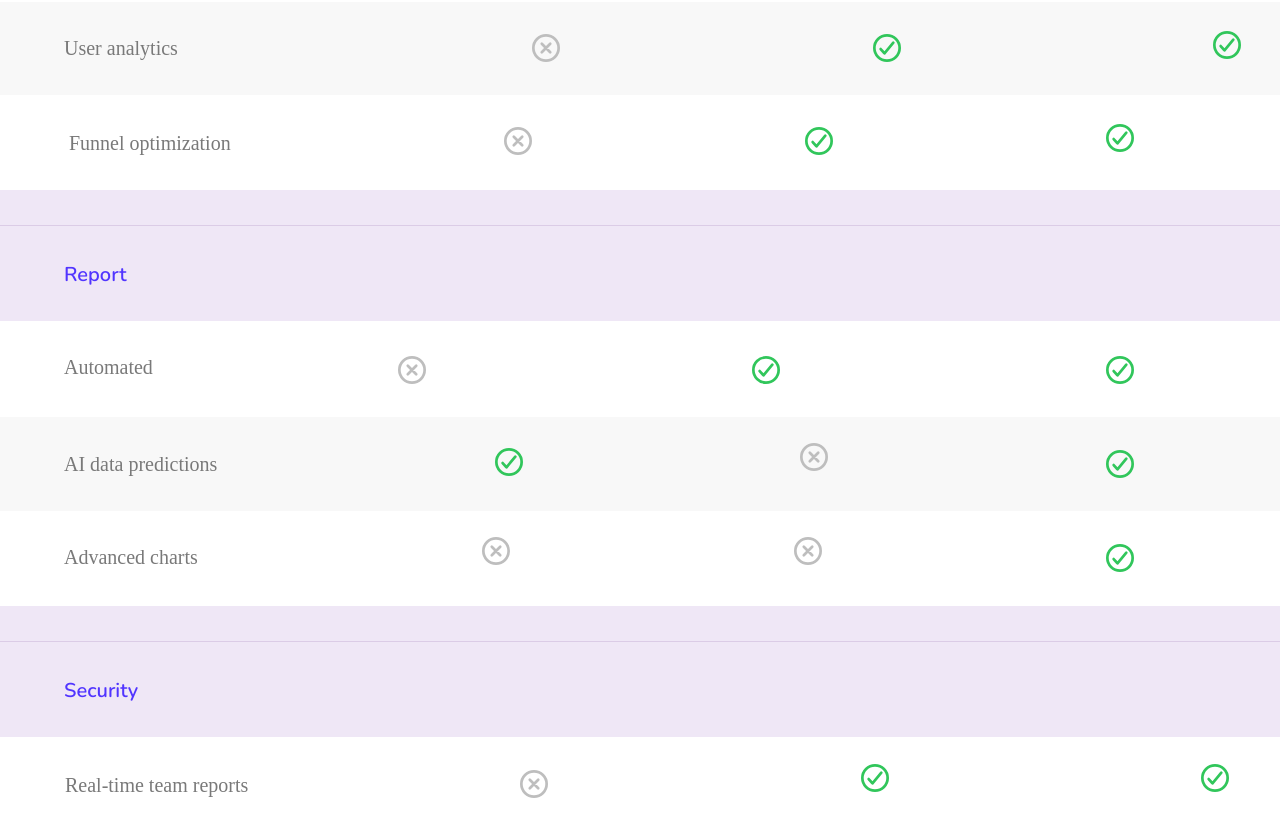
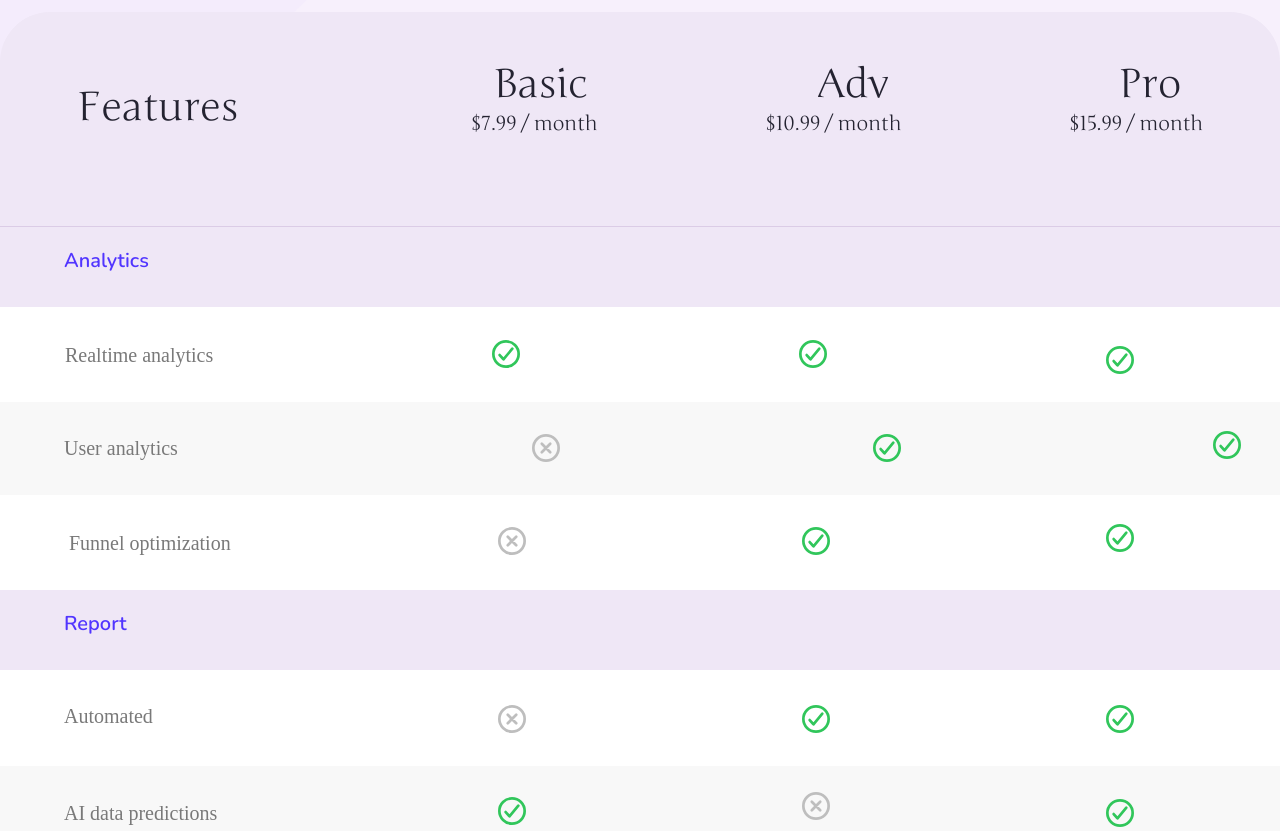
Before and after one commit to rishabh-17/contextify-ai, a React (Vite) app in the folder client/: page /pricing in a window 1280 px wide. Shown: the part 1966-2797 px from the top of the page. Built offline with nearby package versions, Linux system fonts and the light colour scheme; a web font is replaced by a local one.

Commit message:
Pricing Page Ui Done

```diff
--- a/client/src/pages/Pricing/index.jsx
+++ b/client/src/pages/Pricing/index.jsx
@@ -8,7 +8,10 @@ export default function PricingPage() {
     <>
       <Helmet>
         <title>Contextify</title>
-        <meta name="description" content="Web site created using create-react-app" />
+        <meta
+          name="description"
+          content="Web site created using create-react-app"
+        />
       </Helmet>
       <div className="flex flex-col items-center w-full gap-[249px] py-7 md:gap-[186px] sm:gap-[124px] sm:py-5 bg-gray-100">
         <Header className="w-[86%] md:w-full mt-1 md:p-5" />
@@ -27,14 +30,18 @@ export default function PricingPage() {
                 interdum ullamcorper sed pharetra sene.
               </>
             </Text>
-            <div className="self-stretch h-[2561px] md:h-auto mt-[39px] relative">
-              <div className="flex md:flex-col w-[67%]">
+            <div className="self-stretch h-[auto] md:h-auto mt-[39px] relative">
+              <div className="flex z-[1] mb-[45%] md:flex-col w-[67%]">
                 <div className="flex flex-col items-start md:p-5 flex-1">
                   <div className="w-[83%] md:w-full ml-[19px] md:ml-0 z-[1]">
                     <div className="p-[34px] sm:p-5 bg-deep_purple-100 rounded-[30px]">
                       <div className="flex flex-col items-center mt-5 mb-[50px] gap-[35px]">
                         <div className="flex self-stretch justify-between items-center pr-3 gap-5">
-                          <Text size="18xl" as="p" className="self-start !text-gray-900">
+                          <Text
+                            size="18xl"
+                            as="p"
+                            className="self-start !text-gray-900"
+                          >
                             Basic
                           </Text>
                           <Button
@@ -47,9 +54,17 @@ export default function PricingPage() {
                         </div>
                         <div className="flex flex-col self-stretch gap-[42px]">
                           <div className="flex flex-col items-center gap-[18px] p-4 border-blue_gray-100_02 border-t-[0.5px] border-solid">
-                            <Heading size="9xl" as="h1" className="!text-gray-900 !font-nunito">
-                              <span className="text-gray-900 font-junge font-normal">$7.99</span>
-                              <span className="text-gray-900 font-junge text-xl font-normal">&nbsp;/ month</span>
+                            <Heading
+                              size="9xl"
+                              as="h1"
+                              className="!text-gray-900 !font-nunito"
+                            >
+                              <span className="text-gray-900 font-junge font-normal">
+                                $7.99
+                              </span>
+                              <span className="text-gray-900 font-junge text-xl font-normal">
+                                &nbsp;/ month
+                              </span>
                             </Heading>
                             <Button
                               color="yellow_100_01"
@@ -72,7 +87,9 @@ export default function PricingPage() {
                                   <br />
                                 </>
                               </span>
-                              <span className="text-gray-900 font-junge text-xl">Unlimited</span>
+                              <span className="text-gray-900 font-junge text-xl">
+                                Unlimited
+                              </span>
                               <span className="text-gray-600_03 font-junge text-xl">
                                 <>
                                   &nbsp;feedback
@@ -120,18 +137,34 @@ export default function PricingPage() {
                   <div className="w-[91%] md:w-full p-[34px] sm:p-5 bg-purple-900 rounded-[30px]">
                     <div className="flex flex-col items-center mt-5 mb-2.5 gap-[35px]">
                       <div className="flex self-stretch justify-between items-center pr-[5px] gap-5">
-                        <Text size="18xl" as="p" className="self-start !text-white-A700">
+                        <Text
+                          size="18xl"
+                          as="p"
+                          className="self-start !text-white-A700"
+                        >
                           Advanced
                         </Text>
-                        <Button color="deep_purple_50" size="7xl" className="sm:px-5 min-w-[108px] rounded-[27px]">
+                        <Button
+                          color="deep_purple_50"
+                          size="7xl"
+                          className="sm:px-5 min-w-[108px] rounded-[27px]"
+                        >
                           Popular
                         </Button>
                       </div>
                       <div className="flex flex-col self-stretch gap-[42px]">
                         <div className="flex flex-col items-center gap-[18px] p-4 border-deep_purple-A200_02 border-t-[0.5px] border-solid">
-                          <Heading size="9xl" as="h2" className="!text-white-A700 !font-nunito">
-                            <span className="text-white-A700 font-junge font-normal">$10.99</span>
-                            <span className="text-white-A700 font-junge text-xl font-normal">&nbsp;/ month</span>
+                          <Heading
+                            size="9xl"
+                            as="h2"
+                            className="!text-white-A700 !font-nunito"
+                          >
+                            <span className="text-white-A700 font-junge font-normal">
+                              $10.99
+                            </span>
+                            <span className="text-white-A700 font-junge text-xl font-normal">
+                              &nbsp;/ month
+                            </span>
                           </Heading>
                           <Button
                             color="deep_purple_A200_02"
@@ -154,7 +187,9 @@ export default function PricingPage() {
                                 <br />
                               </>
                             </span>
-                            <span className="text-white-A700 text-xl font-bold">Unlimited</span>
+                            <span className="text-white-A700 text-xl font-bold">
+                              Unlimited
+                            </span>
                             <span className="text-white-A700 text-xl">
                               <>
                                 &nbsp;feedback
@@ -203,23 +238,21 @@ export default function PricingPage() {
                   </div>
                 </div>
               </div>
-              <Text
-                size="14xl"
-                as="p"
-                className="left-[8%] top-[45%] m-auto !text-purple-900 !font-inter capitalize absolute"
-              >
-                Contextify
-              </Text>
+
               <Img
                 src="images/img_group_1000003855.png"
                 alt="image_one"
                 className="h-[1308px] w-[27%] bottom-[1%] right-[0.00px] m-auto object-cover absolute"
               />
-              <div className="w-full bottom-[0.00px] right-0 left-0 m-auto md:p-5 bg-deep_purple-50_01 absolute max-w-[1400px] rounded-[50px]">
+              <div className="w-full  bottom-[0.00px] right-0 left-0 m-auto md:p-5 bg-deep_purple-50_01 absolute max-w-[1400px] rounded-[50px]">
                 <div className="my-12">
                   <div className="flex flex-col items-center gap-[52px] sm:gap-[26px]">
                     <div className="flex md:flex-col justify-between items-center w-[88%] md:w-full gap-5">
-                      <Text size="18xl" as="p" className="self-end mb-[7px] !text-gray-900">
+                      <Text
+                        size="18xl"
+                        as="p"
+                        className="self-end mb-[7px] !text-gray-900"
+                      >
                         Features
                       </Text>
                       <div className="flex flex-col items-center w-[65%] md:w-full gap-0.5">
@@ -248,9 +281,14 @@ export default function PricingPage() {
                       </div>
                     </div>
                     <div className="flex flex-col self-stretch items-end pt-9 gap-[50px] sm:pt-5">
-                      <div className="flex flex-col self-stretch gap-[35px]">
+                      <div className="flex flex-col self-stretch gap-[20px]">
+                        <div className="w-[1398px] h-px bg-deep_purple-100" />
                         <div className="flex flex-col items-start gap-8 flex-1">
-                          <Heading size="3xl" as="h3" className="ml-16 md:ml-0 !text-deep_purple-A400 !font-nunito">
+                          <Heading
+                            size="3xl"
+                            as="h3"
+                            className="ml-16 md:ml-0 !text-deep_purple-A400 !font-nunito"
+                          >
                             Analytics
                           </Heading>
                           <div className="self-stretch">
@@ -262,7 +300,11 @@ export default function PricingPage() {
                               >
                                 Realtime analytics
                               </Text>
-                              <Img src="images/img_tick.svg" alt="realtime" className="h-[28px] w-[28px]" />
+                              <Img
+                                src="images/img_tick.svg"
+                                alt="realtime"
+                                className="h-[28px] w-[28px]"
+                              />
                               <Img
                                 src="images/img_tick.svg"
                                 alt="realtime"
@@ -306,8 +348,16 @@ export default function PricingPage() {
                               >
                                 Funnel optimization
                               </Text>
-                              <Img src="images/img_close.svg" alt="image" className="h-[28px] w-[28px] mt-[3px]" />
-                              <Img src="images/img_tick.svg" alt="image_one" className="h-[28px] w-[28px] mt-[3px]" />
+                              <Img
+                                src="images/img_close.svg"
+                                alt="image"
+                                className="h-[28px] w-[28px] ml-[-8px] mt-[3px]"
+                              />
+                              <Img
+                                src="images/img_tick.svg"
+                                alt="image_one"
+                                className="h-[28px] w-[28px] mt-[3px]"
+                              />
                               <Img
                                 src="images/img_tick.svg"
                                 alt="image_two"
@@ -316,9 +366,13 @@ export default function PricingPage() {
                             </div>
                           </div>
                         </div>
-                        <div className="w-[1398px] h-px bg-deep_purple-100" />
+
                         <div className="flex flex-col items-start gap-8 flex-1">
-                          <Heading size="3xl" as="h4" className="ml-16 md:ml-0 !text-deep_purple-A400 !font-nunito">
+                          <Heading
+                            size="3xl"
+                            as="h4"
+                            className="ml-16 md:ml-0 !text-deep_purple-A400 !font-nunito"
+                          >
                             Report
                           </Heading>
                           <div className="self-stretch">
@@ -331,9 +385,21 @@ export default function PricingPage() {
                                 Automated{" "}
                               </Text>
                               <div className="flex justify-between items-end w-[60%] md:w-full mb-1.5 mr-[119px] gap-5 md:mr-0">
-                                <Img src="images/img_close.svg" alt="close_one" className="h-[28px] w-[28px] mt-2" />
-                                <Img src="images/img_tick.svg" alt="tick_one" className="h-[28px] w-[28px]" />
-                                <Img src="images/img_tick.svg" alt="tick_three" className="h-[28px] w-[28px]" />
+                                <Img
+                                  src="images/img_close.svg"
+                                  alt="close_one"
+                                  className="h-[28px] w-[28px] ml-[100px] mt-2"
+                                />
+                                <Img
+                                  src="images/img_tick.svg"
+                                  alt="tick_one"
+                                  className="h-[28px] w-[28px] "
+                                />
+                                <Img
+                                  src="images/img_tick.svg"
+                                  alt="tick_three"
+                                  className="h-[28px] w-[28px]"
+                                />
                               </div>
                             </div>
                             <div className="flex justify-between items-start gap-5 p-[26px] sm:p-5 bg-gray-50_01 flex-wrap">
@@ -344,8 +410,16 @@ export default function PricingPage() {
                               >
                                 AI data predictions
                               </Text>
-                              <Img src="images/img_tick.svg" alt="tick_five" className="h-[28px] w-[28px] mt-[5px]" />
-                              <Img src="images/img_close.svg" alt="close_three" className="h-[28px] w-[28px]" />
+                              <Img
+                                src="images/img_tick.svg"
+                                alt="tick_five"
+                                className="h-[28px] w-[28px] ml-[5px] mt-[5px]"
+                              />
+                              <Img
+                                src="images/img_close.svg"
+                                alt="close_three"
+                                className="h-[28px] w-[28px]"
+                              />
                               <Img
                                 src="images/img_tick.svg"
                                 alt="tick_seven"
@@ -360,8 +434,16 @@ export default function PricingPage() {
                               >
                                 Advanced charts
                               </Text>
-                              <Img src="images/img_close.svg" alt="close_five" className="h-[28px] w-[28px]" />
-                              <Img src="images/img_close.svg" alt="close_seven" className="h-[28px] w-[28px]" />
+                              <Img
+                                src="images/img_close.svg"
+                                alt="close_five"
+                                className="h-[28px] w-[28px] ml-[25px]"
+                              />
+                              <Img
+                                src="images/img_close.svg"
+                                alt="close_seven"
+                                className="h-[28px] w-[28px]"
+                              />
                               <Img
                                 src="images/img_tick.svg"
                                 alt="tick_nine"
@@ -370,9 +452,13 @@ export default function PricingPage() {
                             </div>
                           </div>
                         </div>
-                        <div className="w-[1398px] h-px bg-deep_purple-100" />
+
                         <div className="flex flex-col items-start gap-8 flex-1">
-                          <Heading size="3xl" as="h5" className="ml-16 md:ml-0 !text-deep_purple-A400 !font-nunito">
+                          <Heading
+                            size="3xl"
+                            as="h5"
+                            className="ml-16 md:ml-0 !text-deep_purple-A400 !font-nunito"
+                          >
                             Security
                           </Heading>
                           <div className="self-stretch">
@@ -387,7 +473,7 @@ export default function PricingPage() {
                               <Img
                                 src="images/img_close.svg"
                                 alt="close_one"
-                                className="h-[28px] w-[28px] md:w-full mt-1.5 ml-[272px] md:ml-0"
+                                className="h-[28px] w-[28px] md:w-full mt-1.5 ml-[278px] md:ml-0"
                               />
                               <Img
                                 src="images/img_tick.svg"
@@ -408,8 +494,16 @@ export default function PricingPage() {
                               >
                                 Easy-to-share results
                               </Text>
-                              <Img src="images/img_tick.svg" alt="tick_five" className="h-[28px] w-[28px] mt-1" />
-                              <Img src="images/img_tick.svg" alt="tick_seven" className="h-[28px] w-[28px]" />
+                              <Img
+                                src="images/img_tick.svg"
+                                alt="tick_five"
+                                className="h-[28px] w-[28px] ml-[-12px] mt-1"
+                              />
+                              <Img
+                                src="images/img_tick.svg"
+                                alt="tick_seven"
+                                className="h-[28px] w-[28px]"
+                              />
                               <Img
                                 src="images/img_tick.svg"
                                 alt="tick_nine"
@@ -424,8 +518,16 @@ export default function PricingPage() {
                               >
                                 Team goal setting
                               </Text>
-                              <Img src="images/img_close.svg" alt="close_three" className="h-[28px] w-[28px] mt-1" />
-                              <Img src="images/img_tick.svg" alt="tick_eleven" className="h-[28px] w-[28px]" />
+                              <Img
+                                src="images/img_close.svg"
+                                alt="close_three"
+                                className="h-[28px] w-[28px] ml-[23px] mt-1"
+                              />
+                              <Img
+                                src="images/img_tick.svg"
+                                alt="tick_eleven"
+                                className="h-[28px] w-[28px]"
+                              />
                               <Img
                                 src="images/img_tick.svg"
                                 alt="tick_thirteen"
@@ -444,7 +546,10 @@ export default function PricingPage() {
                         >
                           Get Started
                         </Button>
-                        <Button size="11xl" className="sm:px-5 font-nunito font-bold min-w-[200px] rounded-[37px]">
+                        <Button
+                          size="11xl"
+                          className="sm:px-5 font-nunito font-bold min-w-[200px] rounded-[37px]"
+                        >
                           Get Started
                         </Button>
                         <Button
@@ -467,19 +572,20 @@ export default function PricingPage() {
                       <Text size="18xl" as="p" className="!text-gray-900">
                         Pro
                       </Text>
-                      <Button
-                        color="deep_purple_50"
-                        size="8xl"
-                        className="sm:px-5 font-nunito font-bold min-w-[108px] rounded-[28px]"
-                      >
-                        Popular
-                      </Button>
                     </div>
                     <div className="flex flex-col self-stretch gap-[42px]">
                       <div className="flex flex-col items-center gap-[18px] p-4 border-blue_gray-100_02 border-t-[0.5px] border-solid">
-                        <Heading size="9xl" as="h6" className="!text-gray-900 !font-nunito">
-                          <span className="text-gray-900 font-junge font-normal">$15.99</span>
-                          <span className="text-gray-900 font-junge text-xl font-normal">&nbsp;/ month</span>
+                        <Heading
+                          size="9xl"
+                          as="h6"
+                          className="!text-gray-900 !font-nunito"
+                        >
+                          <span className="text-gray-900 font-junge font-normal">
+                            $15.99
+                          </span>
+                          <span className="text-gray-900 font-junge text-xl font-normal">
+                            &nbsp;/ month
+                          </span>
                         </Heading>
                         <Button
                           color="yellow_100_01"
@@ -502,7 +608,9 @@ export default function PricingPage() {
                               <br />
                             </>
                           </span>
-                          <span className="text-deep_purple-A400 text-xl font-bold">Unlimited</span>
+                          <span className="text-deep_purple-A400 text-xl font-bold">
+                            Unlimited
+                          </span>
                           <span className="text-gray-600_03 text-xl">
                             <>
                               &nbsp;feedback
@@ -577,7 +685,11 @@ export default function PricingPage() {
                         </Text>
                       </div>
                       <div className="flex items-center gap-2">
-                        <Img src="images/img_frame_24x24.svg" alt="image_four" className="h-[24px] w-[24px]" />
+                        <Img
+                          src="images/img_frame_24x24.svg"
+                          alt="image_four"
+                          className="h-[24px] w-[24px]"
+                        />
                         <Text as="p" className="self-start capitalize">
                           +1 234 456 678 89
                         </Text>
@@ -641,11 +753,17 @@ export default function PricingPage() {
                   </Text>
                   <div className="self-stretch">
                     <div className="flex justify-between items-start gap-5 p-2.5 border-gray-300 border-2 border-solid bg-white-A700 rounded-[40px]">
-                      <Text as="p" className="mt-[18px] ml-[13px] md:ml-0 !text-gray-500_05">
+                      <Text
+                        as="p"
+                        className="mt-[18px] ml-[13px] md:ml-0 !text-gray-500_05"
+                      >
                         Your email{" "}
                       </Text>
                       <div className="flex">
-                        <Button size="9xl" className="sm:px-5 capitalize min-w-[160px] rounded-[30px]">
+                        <Button
+                          size="9xl"
+                          className="sm:px-5 capitalize min-w-[160px] rounded-[30px]"
+                        >
                           Subscribe
                         </Button>
                       </div>
@@ -653,8 +771,11 @@ export default function PricingPage() {
                   </div>
                 </div>
               </div>
+              <div className="w-[1050px] mt-2 ml-[8%] h-px bg-deep_purple-100" />
+              <Text className="mt-[35px] ml-[38%]">
+                Copyright 2022 Contextify inc. all rights reserved
+              </Text>
             </div>
-            <Text className="mt-[58px]" />
           </div>
         </div>
       </div>
```
